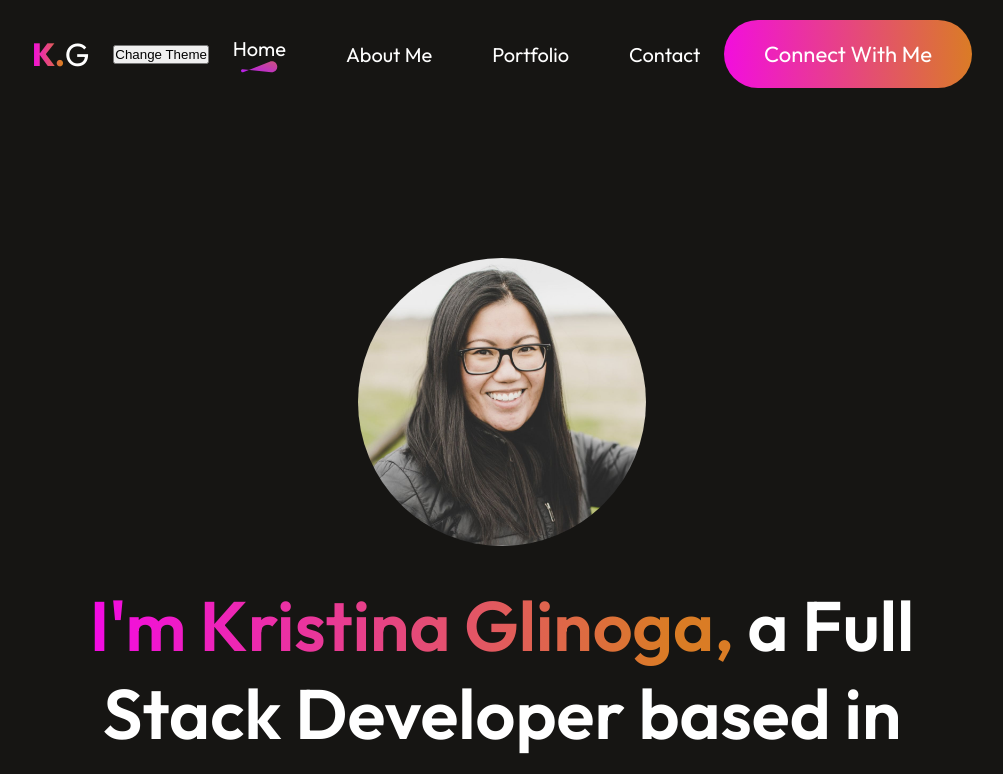
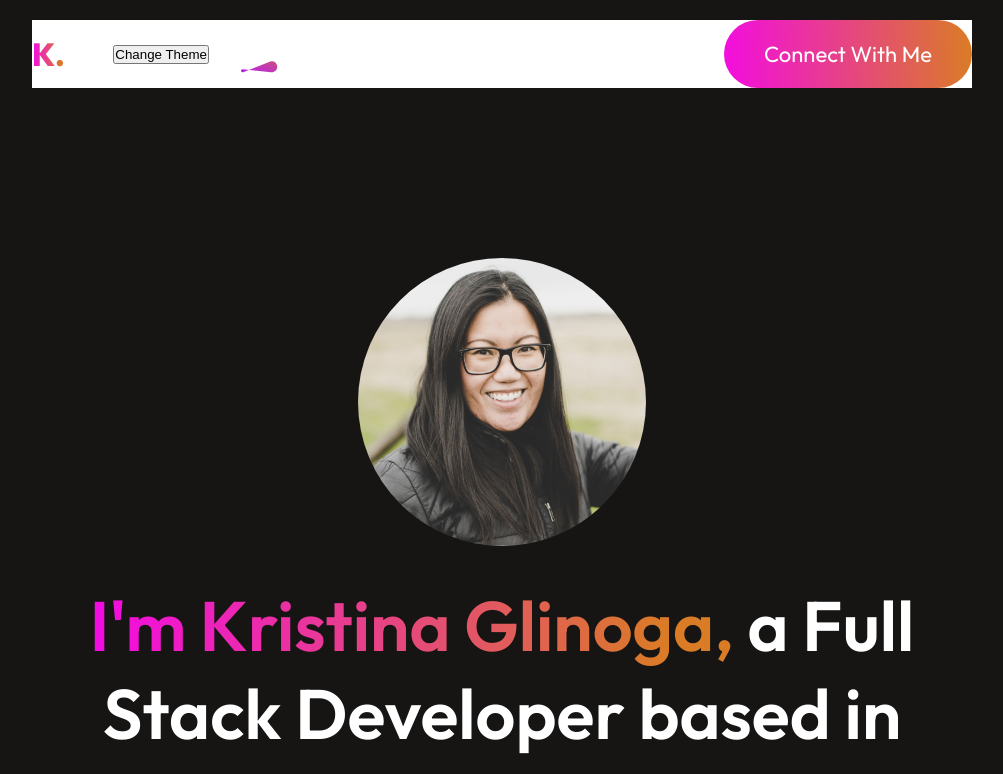
Before and after one commit to hellokristinafaye/portfolio-react, a React (Vite) app: page / in a window 1280 px wide. Shown: the top 774 px of the page, without its empty margins (138-1141 px from the left). Built offline with nearby package versions, Linux system fonts and the light colour scheme.

Commit message:
state vars and click function added to app.js

```diff
--- a/src/App.jsx
+++ b/src/App.jsx
@@ -1,4 +1,4 @@
-import React from 'react'
+import React, { useState } from 'react'
 import Navbar from './components/NavBar/Navbar'
 import Hero from './components/Hero/Hero'
 import About from './components/About/About'
@@ -7,9 +7,19 @@ import Contact from './components/Contact/Contact'
 import Footer from './components/Footer/Footer'
 
 const App = () => {
+
+  // LightDarkMode START
+const [theme, setTheme] = useState("dark");
+
+function handleToggleTheme() {
+  setTheme(theme === "light" ? "dark" : "light");
+  console.log(theme);
+}
+// LightDarkMode END
+
   return (
-    <div>
-      <Navbar />
+    <div className='dark'>
+      <Navbar  />
       <Hero />
       <About />
       <MyWork />
--- a/src/components/NavBar/Navbar.css
+++ b/src/components/NavBar/Navbar.css
@@ -3,6 +3,10 @@
     align-items: center;
     justify-content: space-between;
     margin: 20px 170px;
+}
+
+[data-theme='dark'] {
+    background: white;
 }
 .custom-logo {
     font-weight: 400;
--- a/src/components/NavBar/Navbar.jsx
+++ b/src/components/NavBar/Navbar.jsx
@@ -34,10 +34,11 @@ function handleToggleTheme() {
         <span className="">K.</span>G
       </h1>
 
-      {/* LightDarkMode Trial */}
+      {/* LightDarkMode Trial START */}
       <button onClick={handleToggleTheme} className="">
         Change Theme
       </button>
+      {/* LightDarkMode Trial START */}
 
       <img src={menu_open} onClick={openMenu} alt="" className="nav-mob-open" />
       <ul ref={menuRef} className="nav-menu">
```
